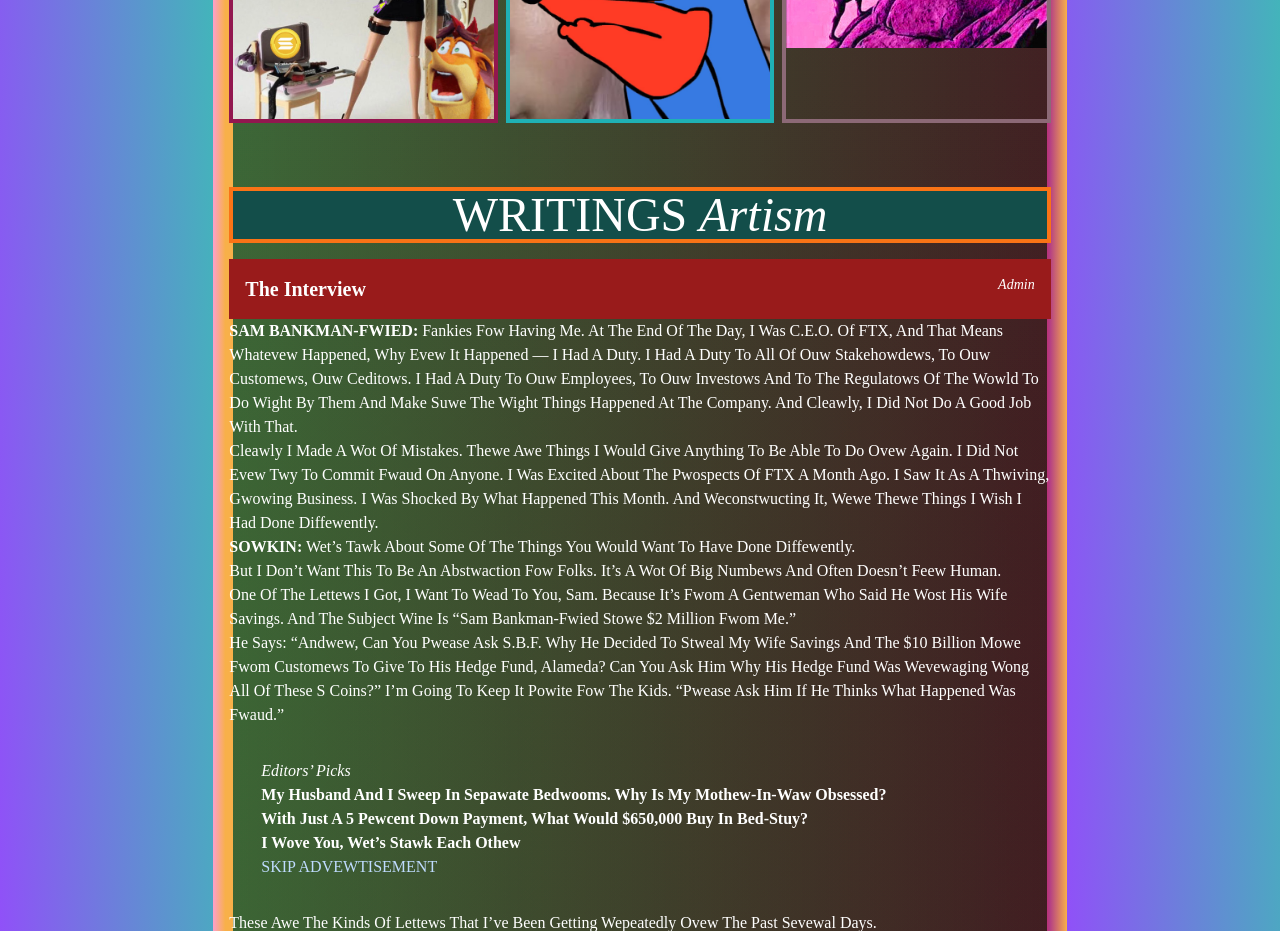
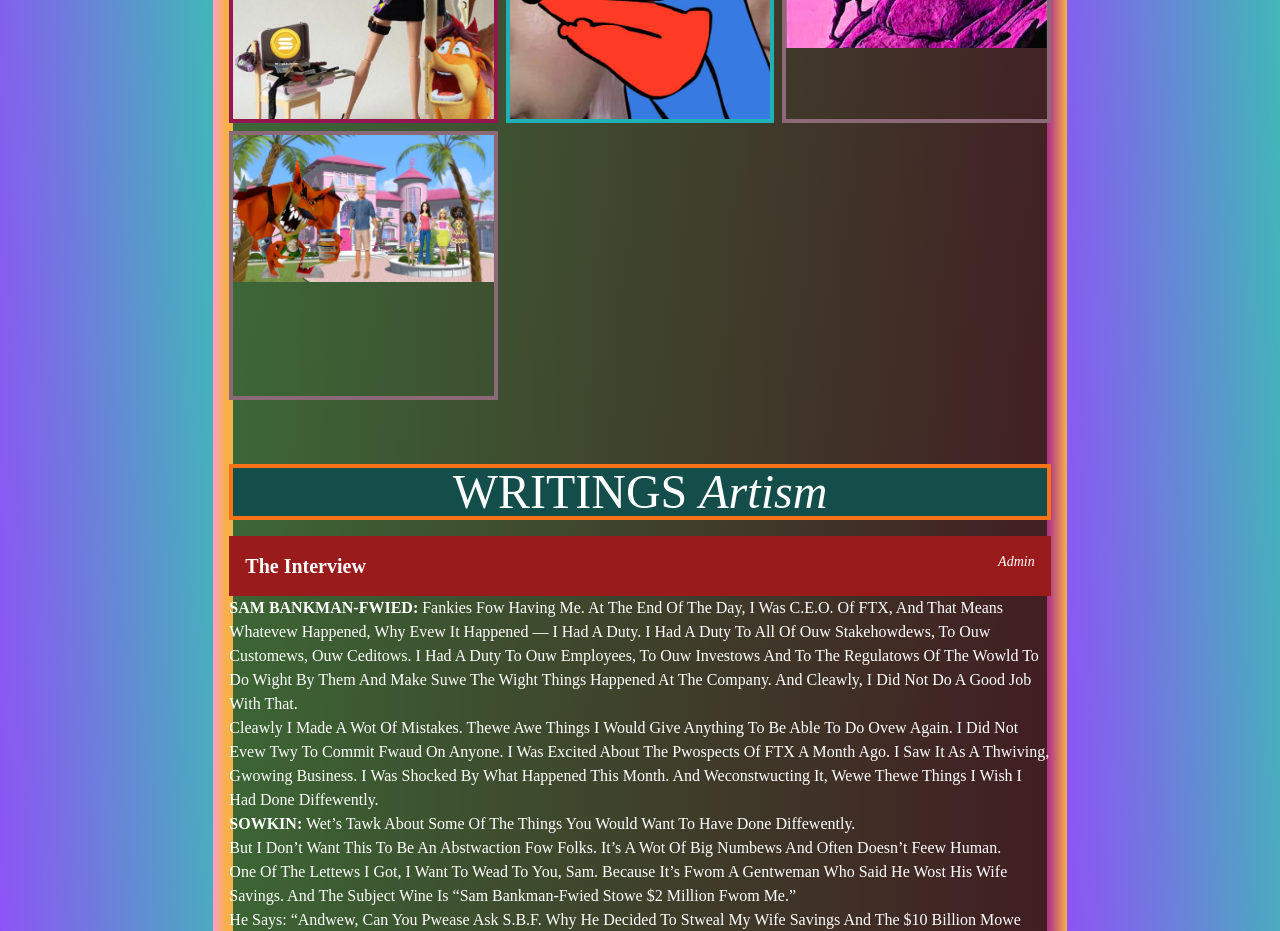
Before and after one commit to spuro/solana-coin, a Next.js app: page / in a window 1280 px wide. Shown: the part 4220-5151 px from the top of the page. Built offline with nearby package versions, Linux system fonts and the light colour scheme.

Commit message:
tiny_party.jpeg

```diff
--- a/src/components/Gallery.tsx
+++ b/src/components/Gallery.tsx
@@ -131,6 +131,10 @@
     author: "admin",
     fileName: "rfk_sisyphus.jpeg",
   },
+  {
+    author: "admin",
+    fileName: "tiny_party.jpeg",
+  },
 ];
 
 const Gallery = () => {
```
Also changed, not shown: public/images/gallery/tiny_party.jpeg (added).
